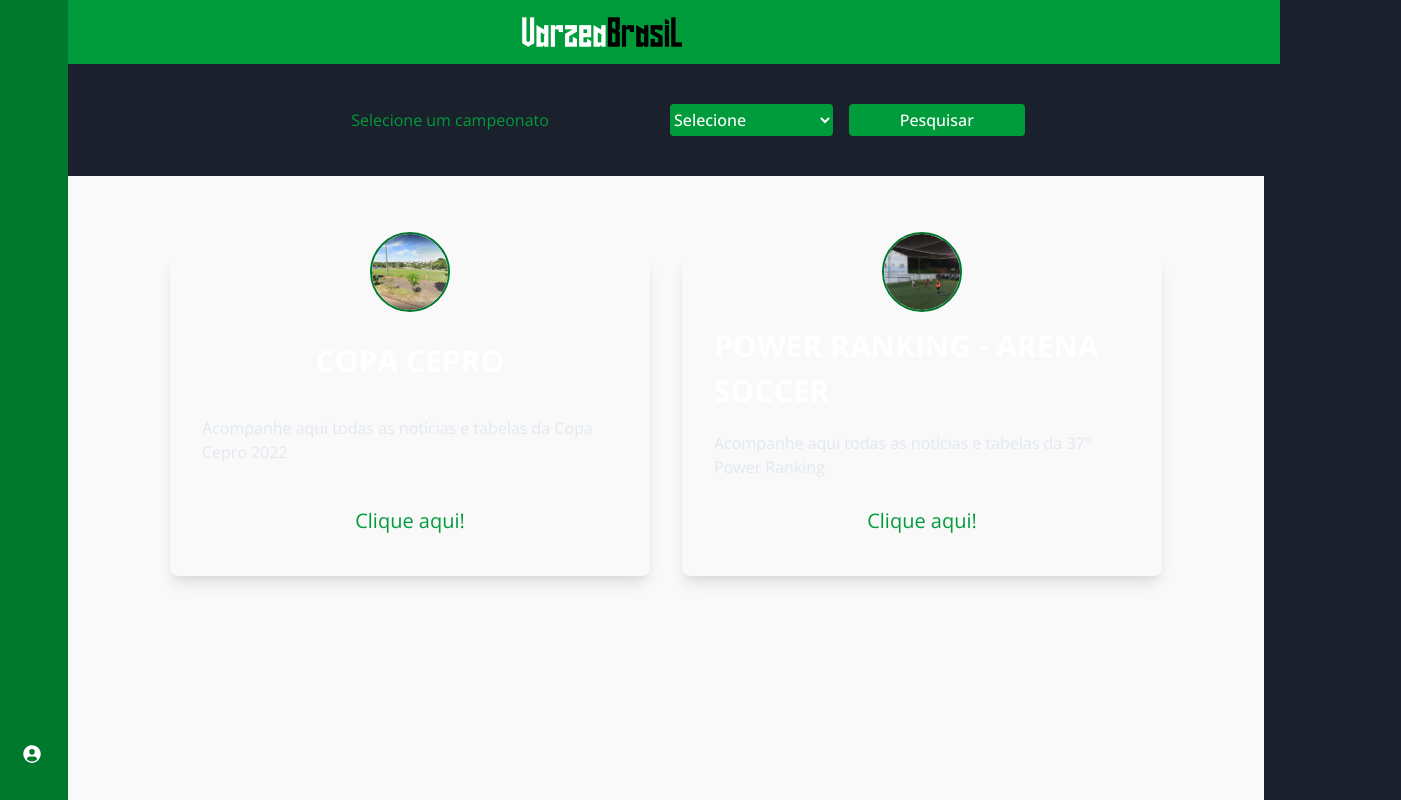
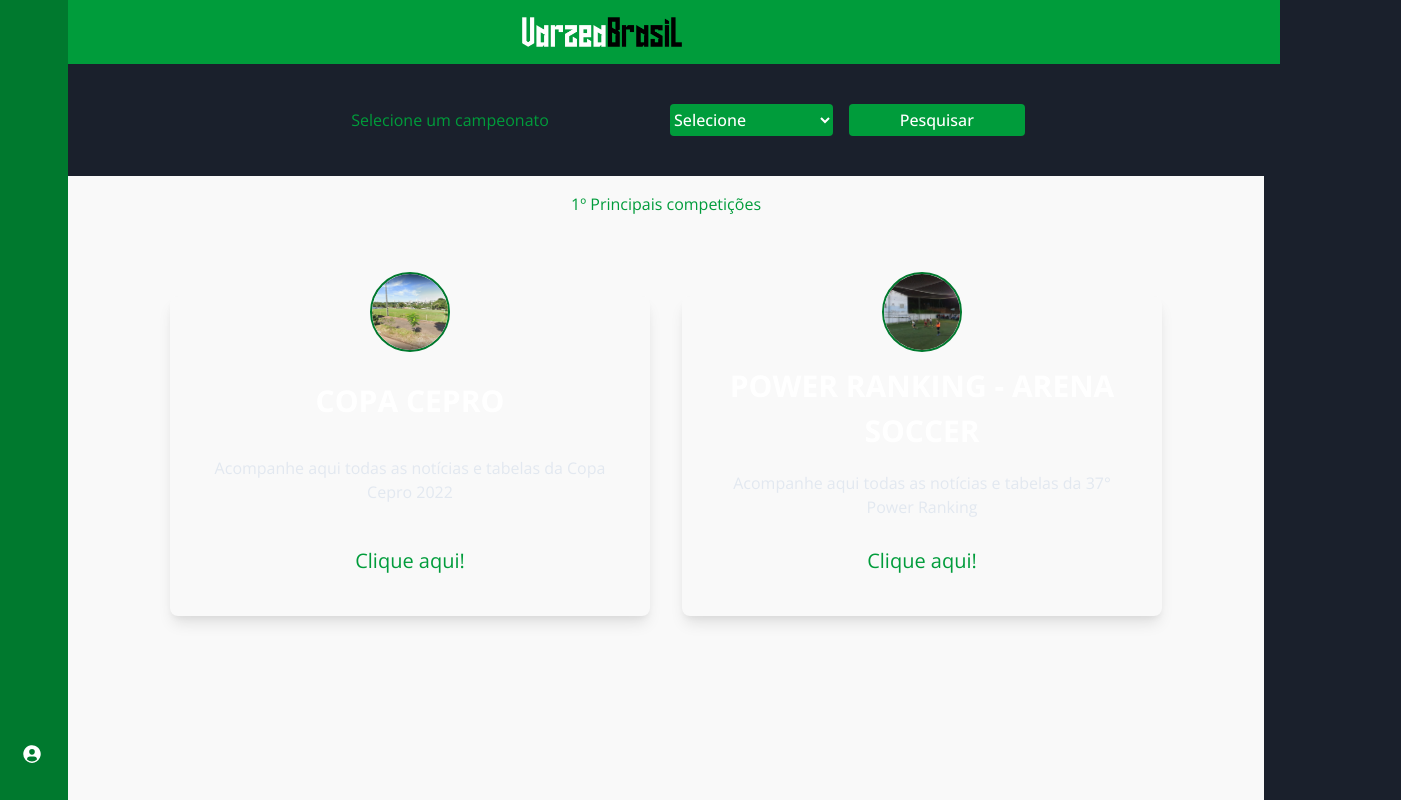
Before and after one commit to edgaregidio/varzeabrasil-app, a React (Vite) app in the folder web/: page /tables in a window 1280 px wide. Shown: the top 800 px of the page, 1401 px wide, since content can reach past the window. Built offline with nearby package versions, Linux system fonts and the light colour scheme; some icons are missing.

Commit message:
adding text to table

```diff
--- a/web/src/components/CardCup/index.jsx
+++ b/web/src/components/CardCup/index.jsx
@@ -25,6 +25,7 @@
         flexDirection="column"
         alignItems="center"
         justifyContent="space-between"
+        textAlign="center"
       >
         <Flex justifyContent={{ base: 'center', md: 'end' }} mt={-16}>
           <Image
--- a/web/src/pages/Tables/index.jsx
+++ b/web/src/pages/Tables/index.jsx
@@ -30,6 +30,8 @@
         </section>
         <Outlet />
         <section className="select-card-cup">
+          <span className="title-cup">1º Principais competições</span>
+          <div className="main-hearts">
             <CardCup
               route={'tables/copacepro'}
               photo={CopaCepro}
@@ -46,6 +48,7 @@
                 'Acompanhe aqui todas as notícias e tabelas da 37° Power Ranking '
               }
             />
+          </div>
         </section>
       </div>
       <footer>Copyright © 2022 EvoluTI - Todos os direitos reservados</footer>
--- a/web/src/pages/Tables/styles.css
+++ b/web/src/pages/Tables/styles.css
@@ -157,16 +157,30 @@
 .news-arena .tags-teams {
   width: 70%;
 }
+.select-card-cup {
+  text-align: center;
+  background: var(--bg-color);
+  display: flex;
+  flex-direction: column;
+  align-items: center;
+  justify-content: flex-start;
+  height: 100vh;
+}
 
-.select-card-cup {
+.main-hearts {
   padding: 5rem 20%;
-  background: var(--bg-color);
   display: grid;
   grid-template-columns: 1fr 1fr;
   align-items: flex-start;
   justify-content: center;
   gap: 2rem;
-  height: 100vh;
+}
+
+.container-default .title-cup {
+  width: 100vw;
+  font-size: 1rem;
+  color: var(--primary-color-text);
+  margin-top: 1rem;
 }
 
 /* ===== RESPOSIVE */
@@ -286,7 +300,7 @@
     padding: 0 1rem;
   }
 
-  .select-card-cup {
+  .main-hearts {
     padding: 4rem 0;
     display: flex;
     flex-direction: column;
```
Lines whose indentation alone changed are shown as unchanged.
